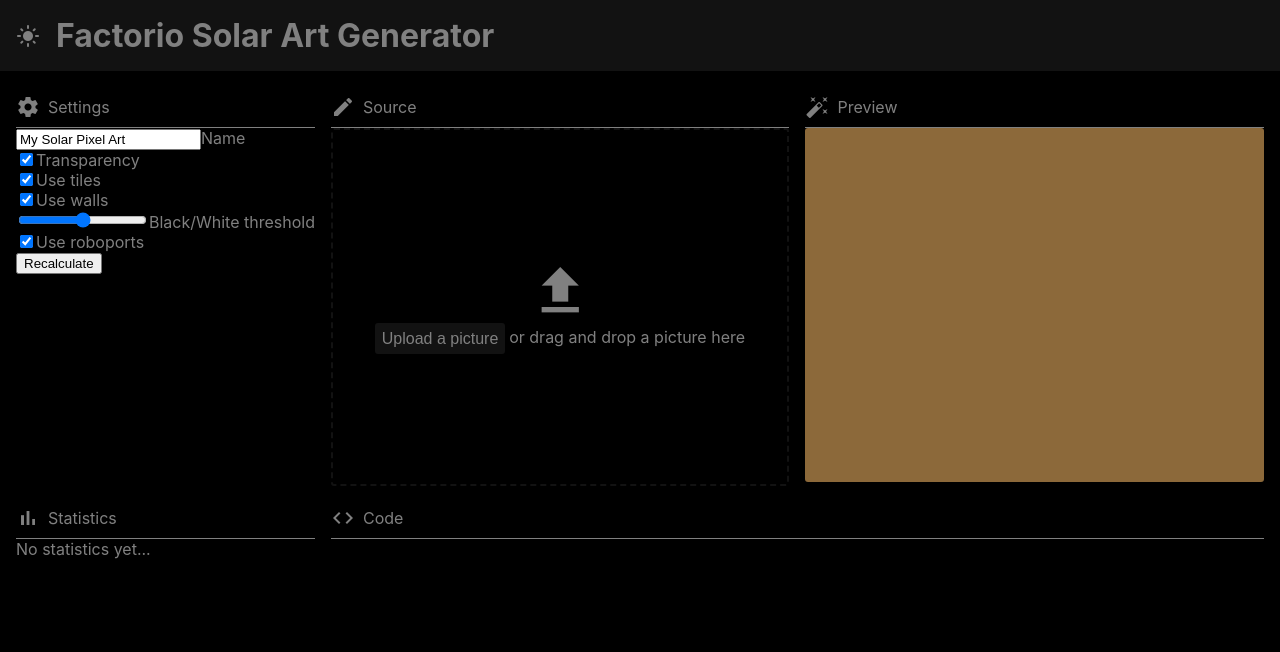
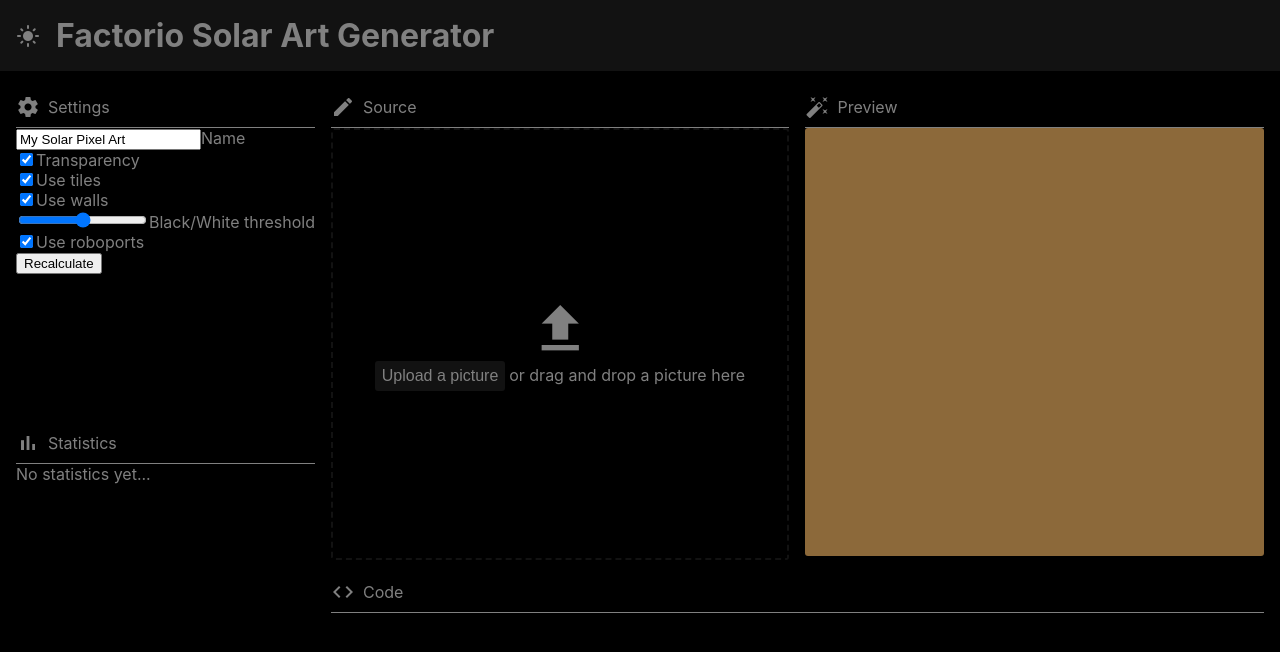
Before and after one commit to NicoKandut/factorio-solar-art, a React (Create React App) app: page / in a window 1280 px wide. Shown: the top 652 px of the page. Built offline with nearby package versions, Linux system fonts and the light colour scheme.

Commit message:
feat: bigger statistics area

```diff
--- a/src/app/App.css
+++ b/src/app/App.css
@@ -43,9 +43,10 @@
   flex-grow: 1;
   display: grid;
   grid-template-columns: auto 1fr 1fr;
-  grid-template-rows: auto auto;
+  grid-template-rows: auto auto auto;
   grid-template-areas:
     "settings source preview"
+    "statistics source preview"
     "statistics code code";
   padding: var(--spacing-grid);
   gap: var(--spacing-grid);
```
